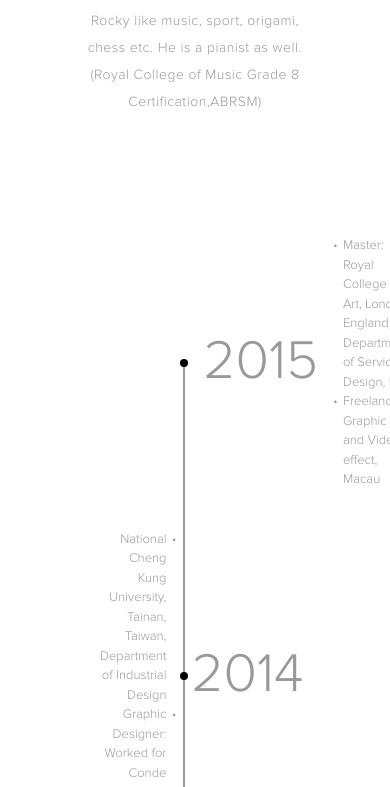
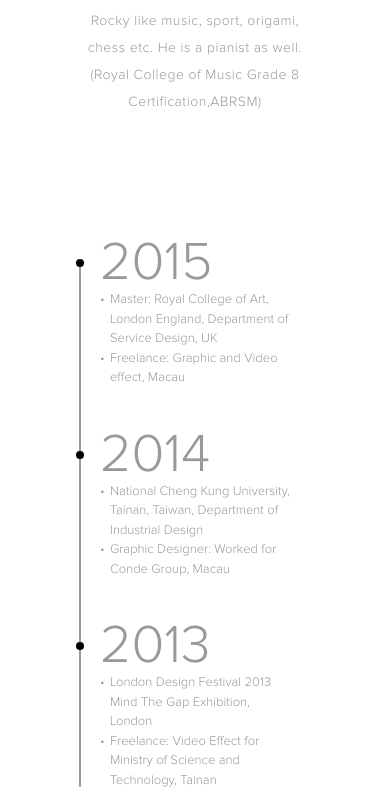
Before and after one commit to guiarocky/portfolio, a PHP site: page / in a window 390 px wide. Shown: the part 5713-6500 px from the top of the page. Run offline with PHP 8.4, Linux system fonts and the light colour scheme; some web fonts are replaced.

Commit message:
Fix size of experience timeline in mobile screen

```diff
--- a/css/main.css
+++ b/css/main.css
@@ -461,7 +461,7 @@ nav#mainNav  .active{
 .experience-item-title {
     flex: 0 0 auto;
     padding-right: 15px;
-    font-size: 55px;
+    font-size: 54px;
     font-weight: normal;
     line-height: 1;
 }
@@ -2533,7 +2533,43 @@ h1
 	.share, .bottom ul, .bottom p{text-align:center;}
 	.bottom ul{margin-top:5px;}
 
-
+	/* ----- Experience timeline ----- */
+
+    .experience-item,
+    .experience-item:nth-child(2n+2) {
+        margin-left: 0;
+        width: 100%;
+        text-align: left;
+    }
+
+    .experience-item:nth-child(2n+2):before {
+        left: 0;
+    }
+
+    .experience-item:nth-child(2n+2):after {
+        left: 0;
+    }
+
+    .experience-item:nth-child(2n+2) .experience-item-title {
+        padding-left: 0;
+        padding-right: 15px;
+    }
+
+    .experience-item:nth-child(2n+2) .experience-item-list {
+        order: initial;
+    }
+
+    .experience-item:nth-child(2n+2) .experience-item-list li {
+        padding-left: 10px;
+        padding-right: 0;
+    }
+
+    .experience-item:nth-child(2n+2) .experience-item-list li:before {
+        left: 0;
+        right: auto;
+    }
+
+    /* --- End Experience timeline --- */
 
 }
 
@@ -2688,6 +2724,60 @@ h1
 	.bottom ul{margin-top:5px;}
 	.bottom p{font-size:12px;}
 
+    /* ----- Experience timeline ----- */
+
+    .experience-item {
+        flex-wrap: wrap;
+        flex: 1 1 100%;
+    }
+
+    .experience-item:before {
+        top: 47px;
+    }
+
+    .experience-item:first-child:after {
+        top: 47px;
+    }
+
+    .experience-item:last-child:after {
+        bottom: calc(100% - 47px);
+    }
+
+    .experience-item,
+    .experience-item:nth-child(2n+2) {
+        margin-left: 0;
+        width: 100%;
+        text-align: left;
+    }
+
+    .experience-item:nth-child(2n+2):before {
+        left: 0;
+    }
+
+    .experience-item:nth-child(2n+2):after {
+        left: 0;
+    }
+
+    .experience-item:nth-child(2n+2) .experience-item-title {
+        padding-left: 0;
+        padding-right: 15px;
+    }
+
+    .experience-item:nth-child(2n+2) .experience-item-list {
+        order: initial;
+    }
+
+    .experience-item:nth-child(2n+2) .experience-item-list li {
+        padding-left: 10px;
+        padding-right: 0;
+    }
+
+    .experience-item:nth-child(2n+2) .experience-item-list li:before {
+        left: 0;
+        right: auto;
+    }
+
+    /* --- End Experience timeline --- */
 
 }
 
```
